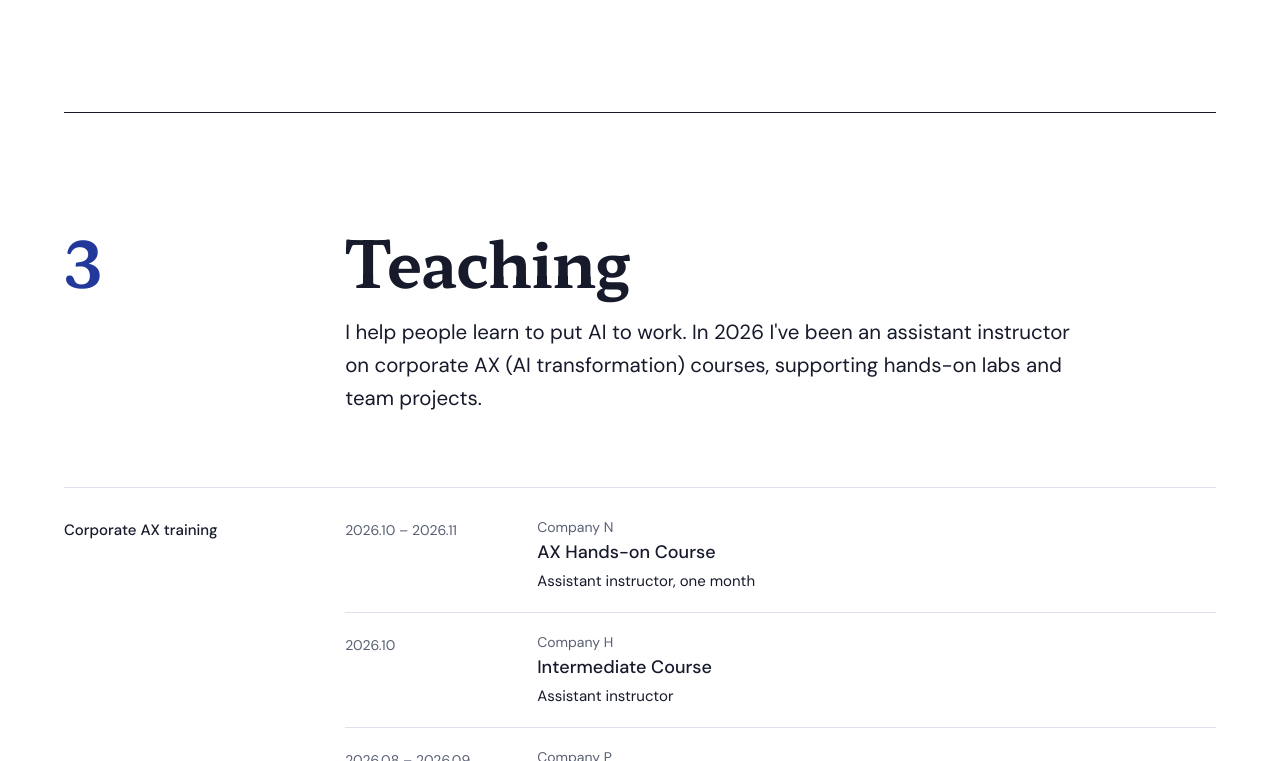
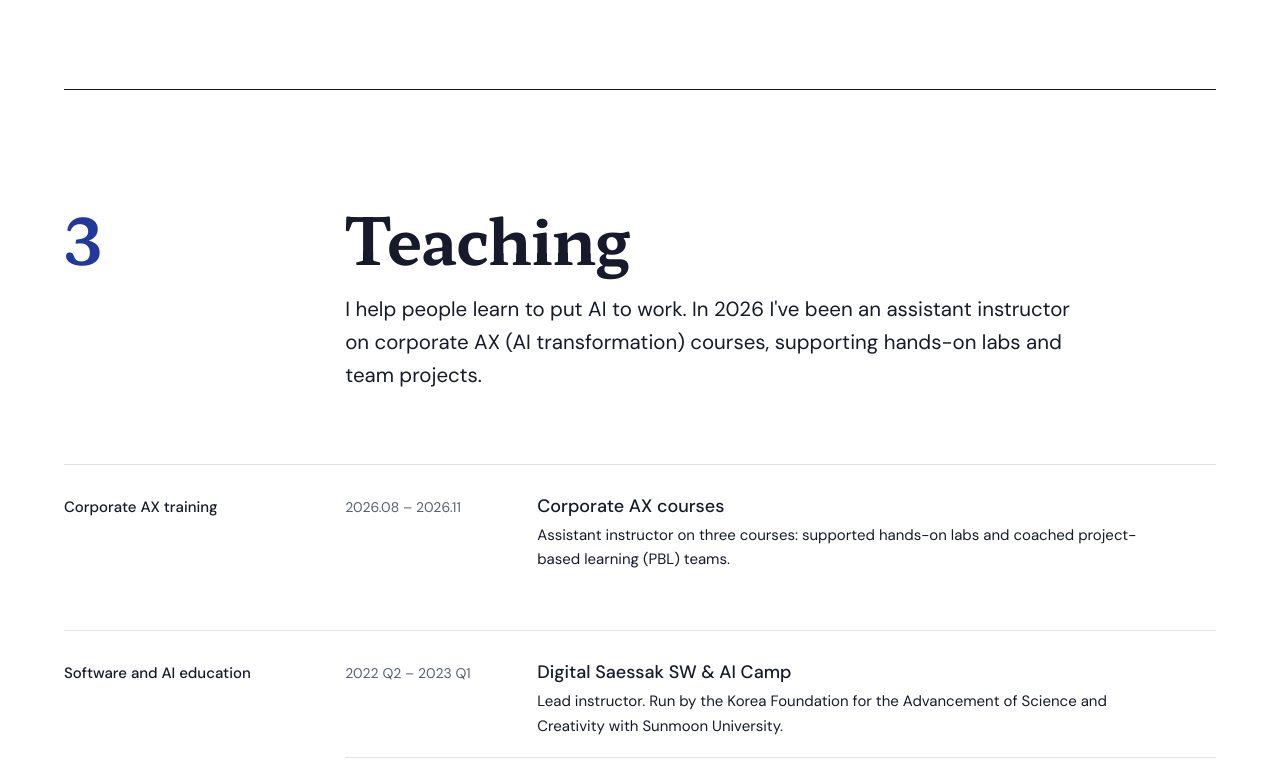
Before and after one commit to raflereak/raflereak.github.io, a website built with Vite: page index.html in a window 1280 px wide. Shown: the part 6219-6980 px from the top of the page. Built offline with nearby package versions, Linux system fonts and the light colour scheme.

Commit message:
Summarize corporate AX teaching without naming client companies
Co-Authored-By: Claude Opus 5.5 <noreply@anthropic.com>

```diff
--- a/index.html
+++ b/index.html
@@ -244,8 +244,7 @@
                 <span class="row-when">2025</span>
                 <div class="row-body">
                   <h4 data-en="Course material and card news Skills" data-ko="강의 교안 제작 Skill, 카드뉴스 Skill">Course material and card news Skills</h4>
-                  <p class="row-meta" data-en="Company P" data-ko="P사">Company P</p>
-                  <p class="row-text" data-en="Skills that produce course materials for Company P, plus a Skill that makes card news." data-ko="P사 전용 강의 교안을 만드는 Skill과 카드뉴스를 만드는 Skill을 제작했습니다.">Skills that produce course materials for Company P, plus a Skill that makes card news.</p>
+                  <p class="row-text" data-en="A Skill that drafts course materials and a Skill that makes card news." data-ko="강의 교안을 만드는 Skill과 카드뉴스를 만드는 Skill을 제작했습니다.">A Skill that drafts course materials and a Skill that makes card news.</p>
                 </div>
               </li>
               <li class="row">
@@ -368,27 +367,10 @@
           <h3 class="group-label" data-en="Corporate AX training" data-ko="기업 AX 교육">Corporate AX training</h3>
           <ol class="rows">
             <li class="row course">
-              <span class="row-when">2026.10 – 2026.11</span>
+              <span class="row-when">2026.08 – 2026.11</span>
               <div class="row-body">
-                <p class="row-meta" data-en="Company N" data-ko="N사">Company N</p>
-                <h4 data-en="AX Hands-on Course" data-ko="AX 핸즈온 과정">AX Hands-on Course</h4>
-                <p class="row-text" data-en="Assistant instructor, one month" data-ko="보조강사, 1개월">Assistant instructor, one month</p>
-              </div>
-            </li>
-            <li class="row course">
-              <span class="row-when">2026.10</span>
-              <div class="row-body">
-                <p class="row-meta" data-en="Company H" data-ko="H사">Company H</p>
-                <h4 data-en="Intermediate Course" data-ko="중급 과정">Intermediate Course</h4>
-                <p class="row-text" data-en="Assistant instructor" data-ko="보조강사">Assistant instructor</p>
-              </div>
-            </li>
-            <li class="row course">
-              <span class="row-when">2026.08 – 2026.09</span>
-              <div class="row-body">
-                <p class="row-meta" data-en="Company P" data-ko="P사">Company P</p>
-                <h4 data-en="AX Expert Course" data-ko="AX 전문가 과정">AX Expert Course</h4>
-                <p class="row-text" data-en="Assistant instructor and project-based learning (PBL) coach for the office track, one month" data-ko="보조강사, 사무계 PBL(프로젝트 기반 학습) 코치, 1개월">Assistant instructor and project-based learning (PBL) coach for the office track, one month</p>
+                <h4 data-en="Corporate AX courses" data-ko="기업 AX 교육 과정">Corporate AX courses</h4>
+                <p class="row-text" data-en="Assistant instructor on three courses: supported hands-on labs and coached project-based learning (PBL) teams." data-ko="보조강사로 3개 과정에 참여해 실습을 지원하고 PBL(프로젝트 기반 학습) 팀을 코칭했습니다.">Assistant instructor on three courses: supported hands-on labs and coached project-based learning (PBL) teams.</p>
               </div>
             </li>
           </ol>
```
Also changed, not shown: tests/portfolio.spec.js (+2 -2 lines), README.md.
